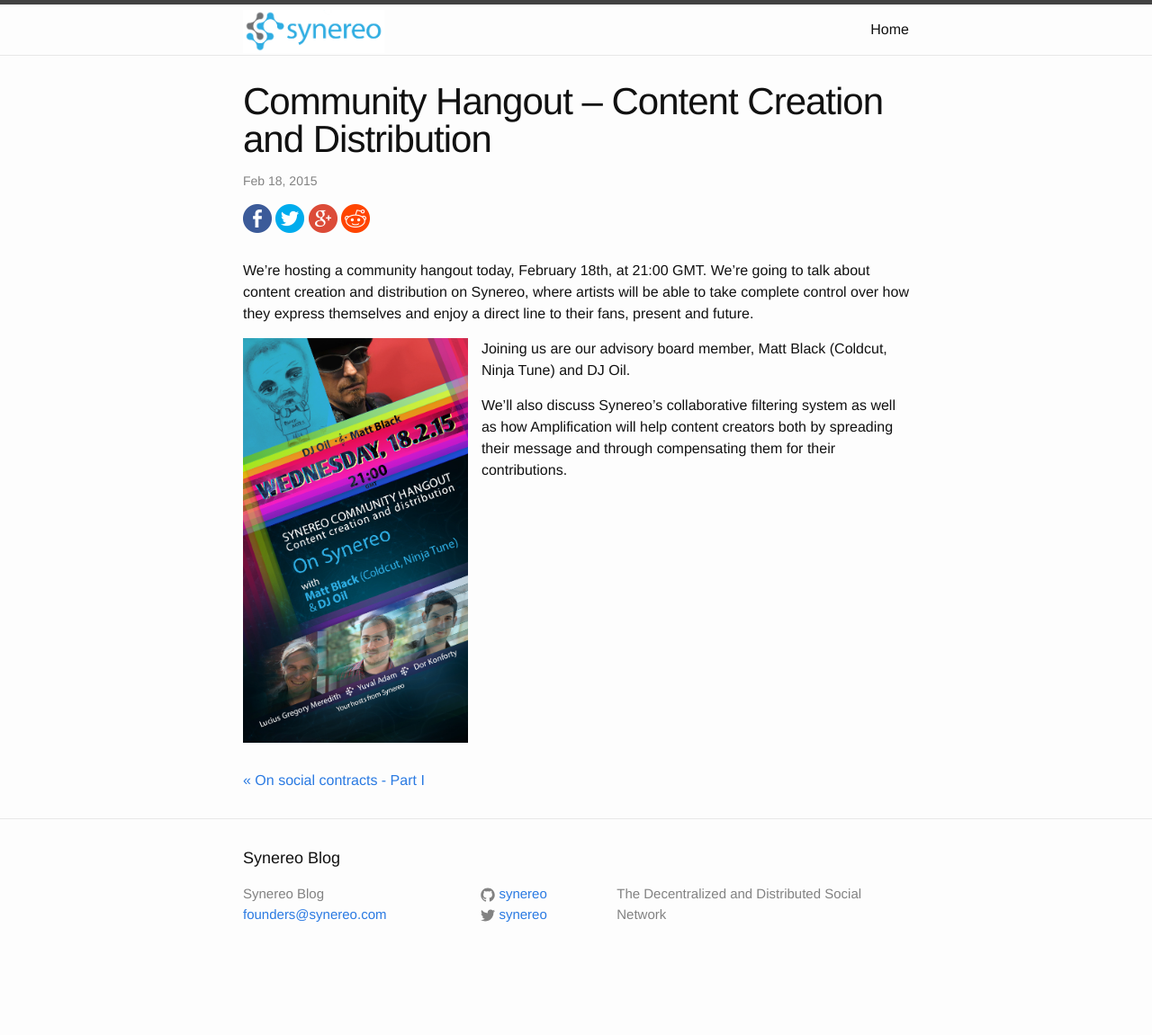
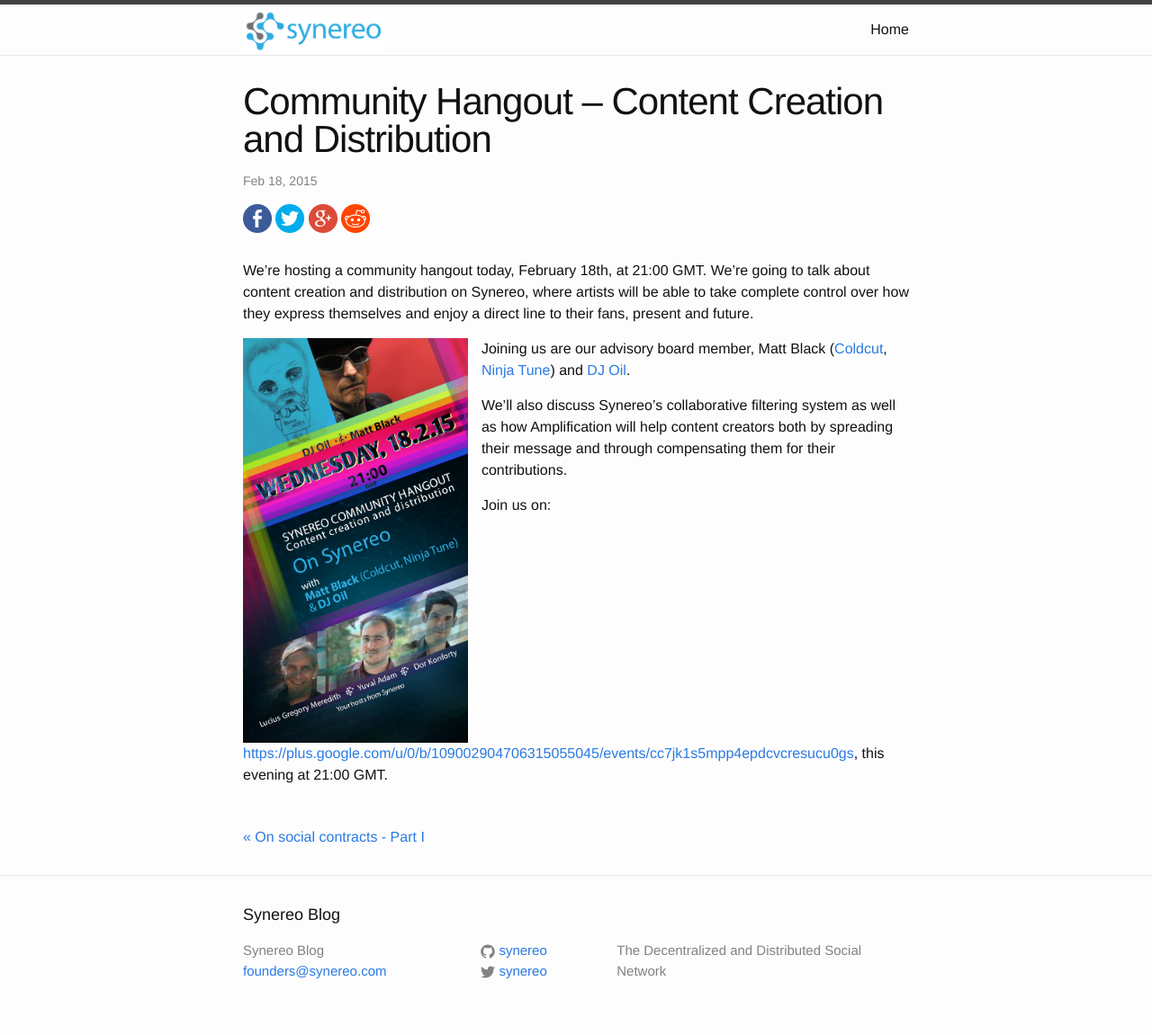
Before and after one commit to synereo/blog.synereo.com, a Jekyll site: the page built from _posts/2015-02-18-community-hangout.markdown, in a window 1280 px wide. Shown: the whole page at 90% size. Built offline with Jekyll 4.4.1, drawn with Linux system fonts in a browser that asks for light colours; a script that is not in the unit is left out; before the commit the page ends 1088 px from its top, so only the background shows below that.

Commit message:
Add links to hangout post

```diff
--- a/_posts/2015-02-18-community-hangout.markdown
+++ b/_posts/2015-02-18-community-hangout.markdown
@@ -7,8 +7,10 @@
 
 ![Party Music Hangout](/img/uploads/party-hangout.jpg){: style="float: left; height: 450px; margin-right: 15px;"}
 
-Joining us are our advisory board member, Matt Black (Coldcut, Ninja Tune) and DJ Oil.
+Joining us are our advisory board member, Matt Black ([Coldcut](https://www.facebook.com/coldcutofficial), [Ninja Tune](https://www.facebook.com/ninjatuneofficial)) and [DJ Oil](https://www.facebook.com/djoil13).
 
 We'll also discuss Synereo's collaborative filtering system as well as how Amplification will help content creators both by spreading their message and through compensating them for their contributions.
 
+Join us on: [https://plus.google.com/u/0/b/109002904706315055045/events/cc7jk1s5mpp4epdcvcresucu0gs](https://plus.google.com/u/0/b/109002904706315055045/events/cc7jk1s5mpp4epdcvcresucu0gs), this evening at 21:00 GMT.
+
 <div style="clear: both"></div>
```
